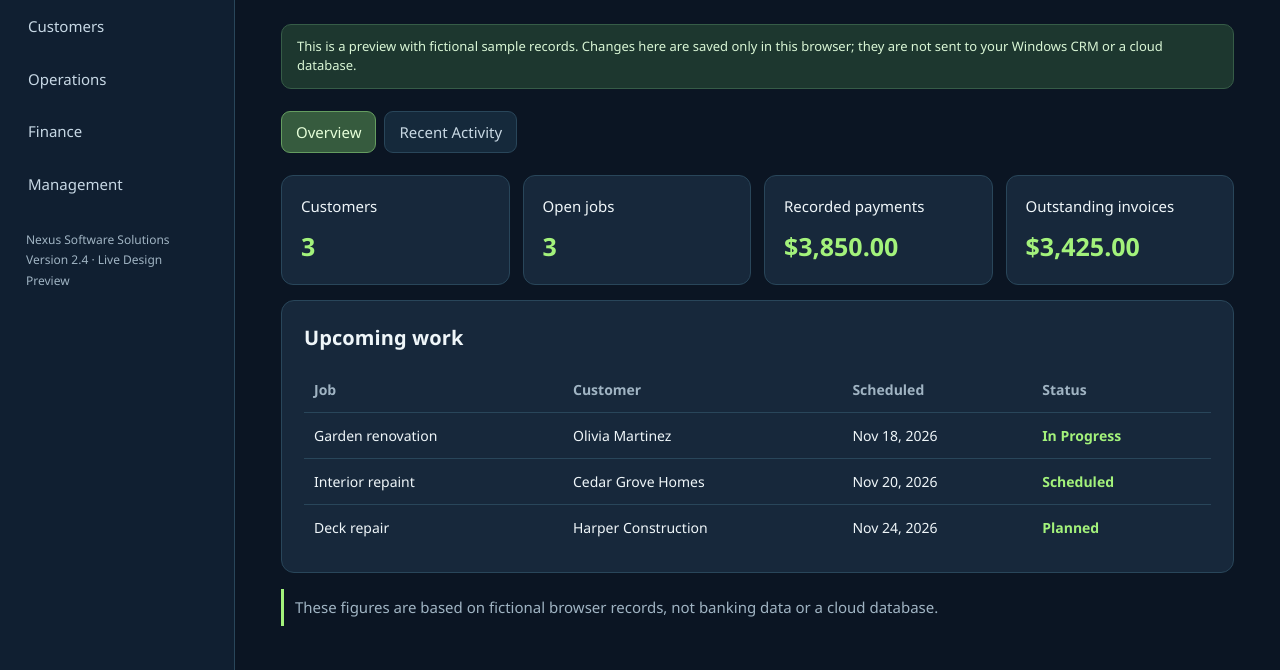
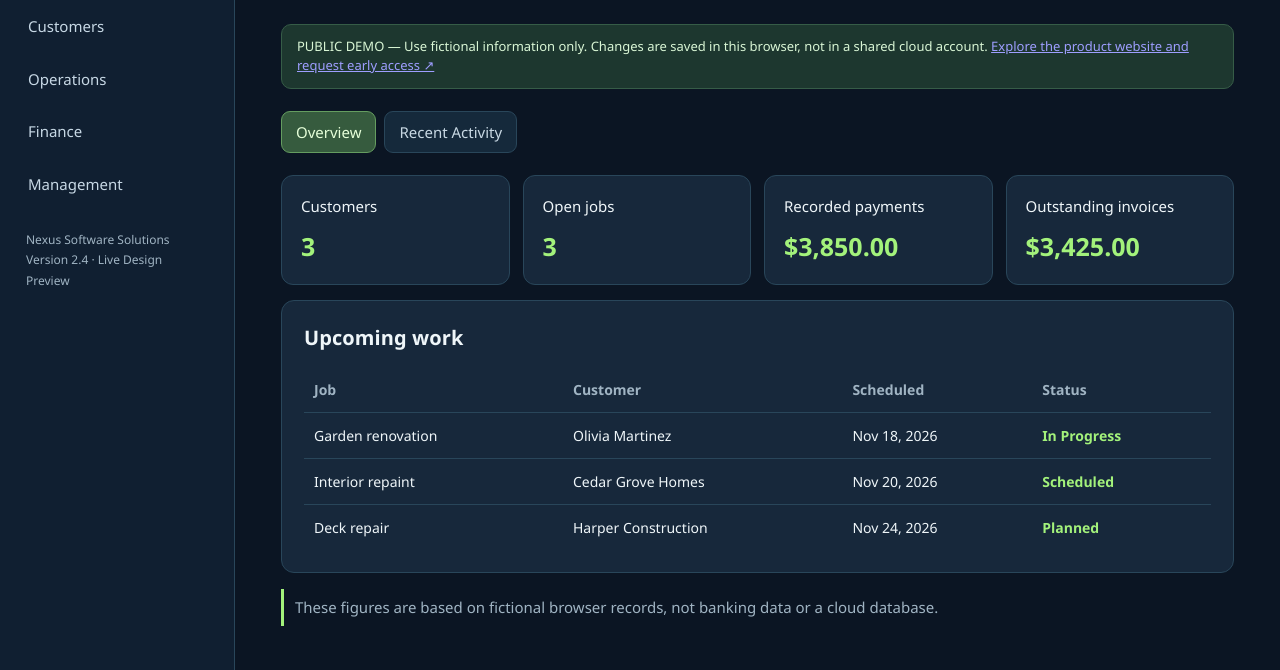
Before and after one commit to davidrankin2468-a11y/nexus-crm, a plain HTML site: page index.html in a window 1280 px wide. Shown: the part 138-808 px from the top of the page. Drawn offline with Linux system fonts and the light colour scheme.

Commit message:
Link public interactive demo back to Nexus CRM sales showcase with clearer data safety notice

```diff
--- a/index.html
+++ b/index.html
@@ -48,7 +48,7 @@ input:disabled{opacity:.65}
 <div class="app">
 <aside><div class="brand">◈ NEXUS <span>CRM</span></div><div class="navbox" id="nav" role="navigation" aria-label="CRM main tabs"></div><div class="sidebar-foot">Nexus Software Solutions<br>Version 2.4 · Live Design Preview</div></aside>
 <main><div class="top"><div><div class="eyebrow">Nexus Business Suite</div><h1 id="heading">Dashboard</h1><p class="muted" id="intro">Manage your business in one place</p></div><span class="tag">● Interactive browser preview · v2.4</span></div>
-<div class="alert">This is a preview with fictional sample records. Changes here are saved only in this browser; they are not sent to your Windows CRM or a cloud database.</div>
+<div class="alert">PUBLIC DEMO — Use fictional information only. Changes are saved in this browser, not in a shared cloud account. <a href="https://nexus-crm-showcase.pages.dev/" target="_blank" rel="noopener noreferrer">Explore the product website and request early access ↗</a></div>
 <div class="tabs" id="tabs" aria-label="Section tools"></div><div id="stage" aria-live="polite"></div>
 </main></div>
 <script>
```
